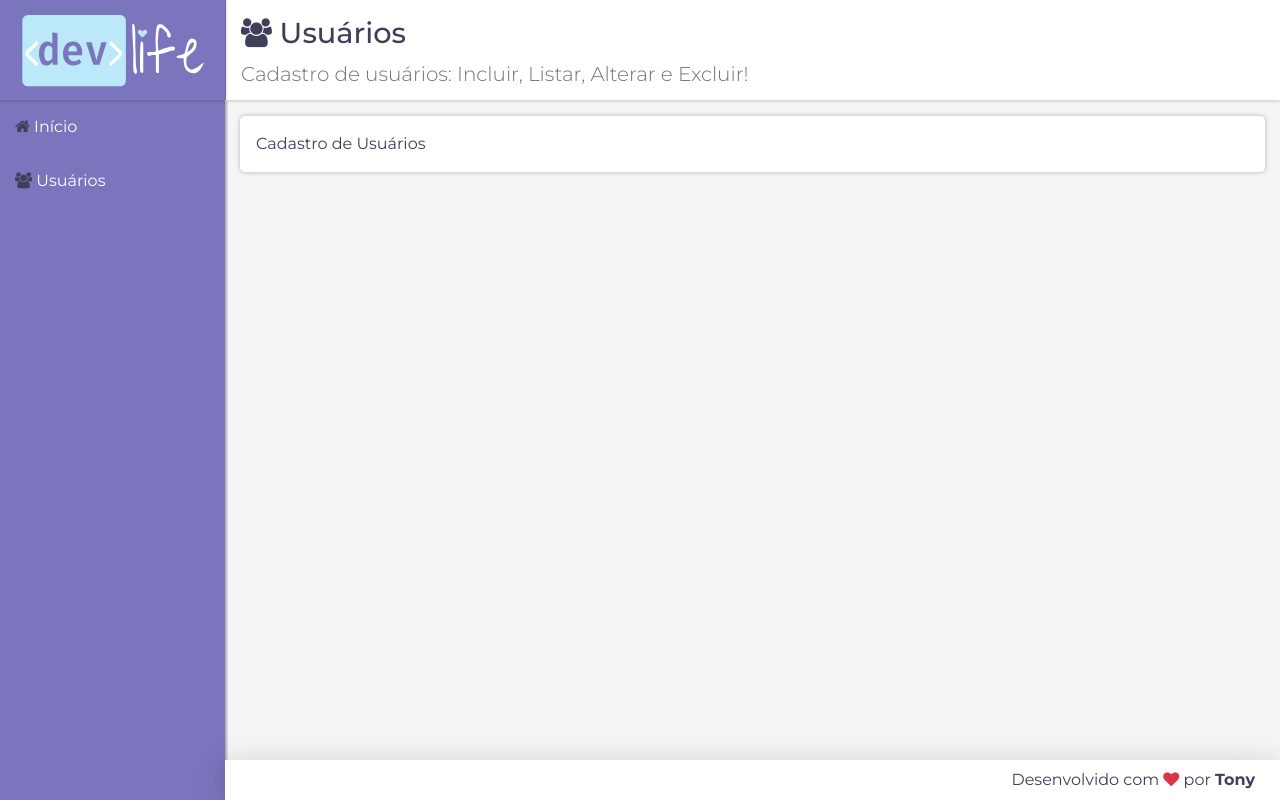
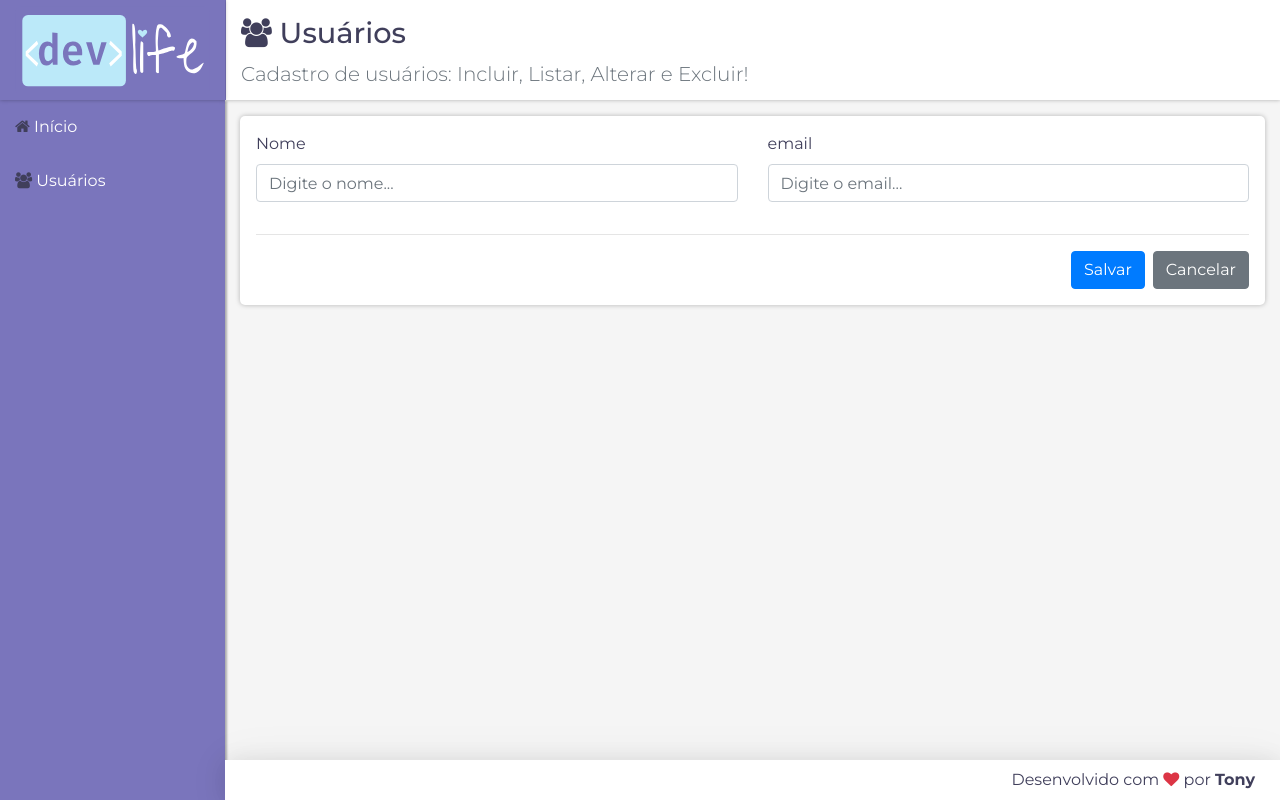
Before and after one commit to TonyDev77/crud-react, a React (Create React App) app: page /users in a window 1280 px wide. Built offline with nearby package versions, Linux system fonts and the light colour scheme.

Commit message:
Created form and implemented POST

```diff
--- a/src/components/user/UserCrud.jsx
+++ b/src/components/user/UserCrud.jsx
@@ -1,4 +1,4 @@
-import React, { Component } from "react";
+import React, {Component} from "react";
 import axios from "axios";
 
 import Main from "../template/Main";
@@ -21,16 +21,17 @@
 
 class UserCrud extends Component {
 
-    state = { ...initialState } // "state" sobrescreve o método em React.Component
+    state = {...initialState} // "state" sobrescreve o método em React.Component
 
     clear() {
-        this.setState({ user: initialState.user })
+        this.setState({user: initialState.user})
     }
 
     save() {
         const user = this.state.user;
         const method = user.id ? "put" : "post";
         const url = user.id ? `${baseURL}/${user.id}` : baseURL;
+
         axios[method](url, user)
             .then((resp) => {
                 const updatedList = this.getUpdatedList(resp.data);
@@ -47,11 +48,54 @@
         return list;
     }
 
+    updateField(event) {
+        const userUpdate = {...this.state.user};
+        // o "[]" é uma alternativa ao userUpdate.name
+        userUpdate[event.target.name] = event.target.value;
+        this.setState({user: userUpdate});
+    }
+
+    renderForm() {
+        return (
+            <div className="form">
+                <div className="row">
+
+                    <div className="col-12 col-md-6">
+                        <div className="form-group">
+                            <label>Nome</label>
+                            <input type="text" className="form-control"
+                                   name="name" value={this.state.user.name}
+                                   onChange={e => this.updateField(e)}
+                                   placeholder="Digite o nome..."
+                            />
+                        </div>
+                    </div>
+
+                    <div className="col-12 col-md-6">
+                        <div className="form-group">
+                            <label>email</label>
+                            <input type="text" className="form-control" name="email"
+                                   value={this.state.user.email}
+                                   onChange={e => this.updateField(e)}
+                                   placeholder="Digite o email..."/>
+                        </div>
+                    </div>
+                </div>
+                <hr/>
+                <div className="row">
+                    <div className="col-12 d-flex justify-content-end">
+                        <button className="btn btn-primary ml-2" onClick={e => this.save(e)}>Salvar</button>
+                        <button className="btn btn-secondary ml-2" onClick={e => this.clear(e)}>Cancelar</button>
+                    </div>
+                </div>
+            </div>
+        );
+    }
 
     render() {
         return (
             <Main {...headerProps}>
-                Cadastro de Usuários
+                {this.renderForm()}
             </Main>
         )
     }
```
